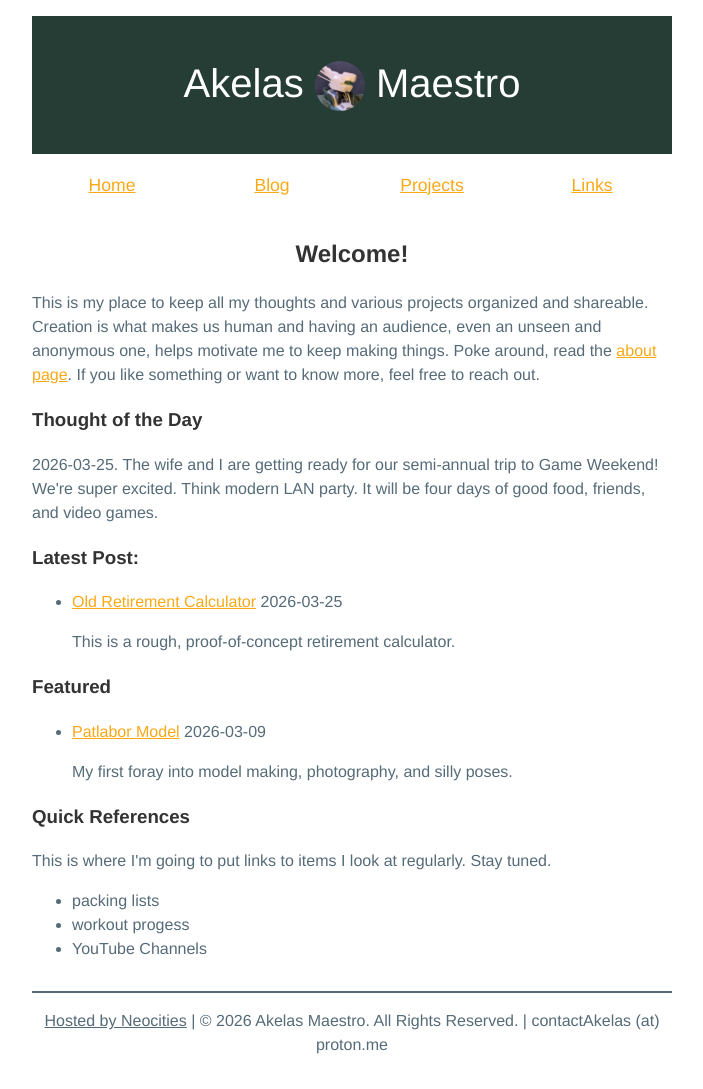
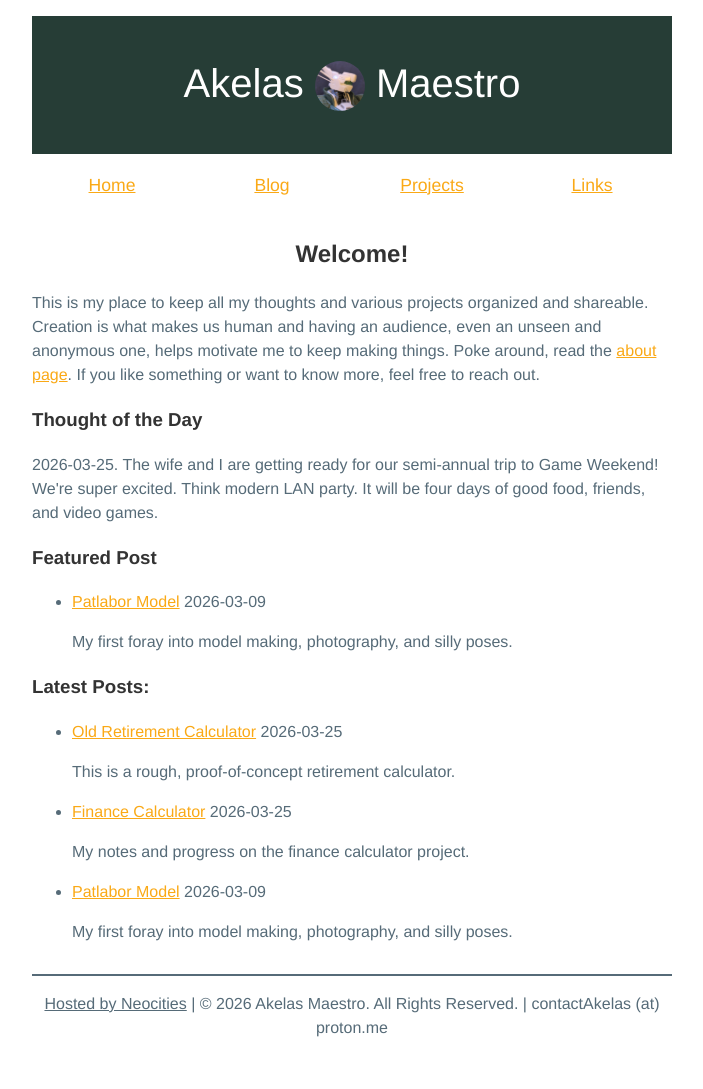
Before and after one commit to AkelasMaestro/Neocities, a Jekyll site: the page built from index.html, in a window 1280 px wide. Shown: the whole page, without its empty margins (288-991 px from the left). Built offline with Jekyll 4.4.1, drawn with Linux system fonts in a browser that asks for light colours.

Commit message:
update styling and home page

```diff
--- a/index.html
+++ b/index.html
@@ -23,18 +23,7 @@ We're super excited. Think modern LAN party. It will be four days of good
 food, friends, and video games.
 </p>
 
-<h3>Latest Post:</h3>
-
-<ul class="myposts">
-{% for post in site.posts limit:1 %}
-  <li><a href="{{ post.url }}">{{ post.title }}</a>
-  <span class="postDate">{{ post.date | date: "%Y-%m-%d" }}</span>
-  {{ post.excerpt }}
-  </li>
-{% endfor %}
-</ul>
-
-<h3>Featured</h3>
+<h3>Featured Post</h3>
 
 <ul class="myposts">
   {% assign featured_post = site.posts | where: "title", "Patlabor Model" | first %}
@@ -44,6 +33,18 @@ food, friends, and video games.
   </li>
 </ul>
 
+<h3>Latest Posts:</h3>
+
+<ul class="myposts">
+{% for post in site.posts limit:3 %}
+  <li><a href="{{ post.url }}">{{ post.title }}</a>
+  <span class="postDate">{{ post.date | date: "%Y-%m-%d" }}</span>
+  {{ post.excerpt }}
+  </li>
+{% endfor %}
+</ul>
+
+<!--
 <h3>Quick References</h3>
 
 <p>
@@ -55,3 +56,4 @@ This is where I'm going to put links to items I look at regularly. Stay tuned.
   <li>workout progess</li>
   <li>YouTube Channels</li>
 </ul>
+-->
--- a/webdesign.css
+++ b/webdesign.css
@@ -21,6 +21,25 @@ body {
     background-color: var(--background-color);
 }
 
+h2 { /* titles of posts and articles */
+  text-align: center;
+}
+
+h2,
+h3,
+h4,
+strong {
+    color: var(--strong-color);
+}
+
+a {
+    color: var(--links-color);
+}
+
+.myposts ul { /* Used for listing posts and projects */
+  list-style-type: none;
+}
+
 /* Set the default image size for all content */
 .post-content img {
     max-width: 50%;  /* Limit the image width to the container’s width */
@@ -29,7 +48,7 @@ body {
     margin: 0 auto;
 }
 
-/* Start of the primary website header styling */
+/* Start of the primary website header */
 header {
     background-color: var(--header-background);
     background-position: center top;
@@ -74,9 +93,9 @@ header a:hover {
   object-position: 0% 50%;
   vertical-align: middle; /* lower the image so it centers with text */
 }
-/*End of primary website header styling */
+/*End of primary website header */
 
-/* Start of Navigation Links Styling */
+/* Start of Navigation Links */
 nav ul {
   font-size: 1.1rem;
   display: flex;
@@ -98,23 +117,7 @@ nav li a {
   text-align: center;
   padding: 1em 0;
 }
-/* End of Navigation Links styling */
-
-h2 {
-  text-align: center;
-}
-
-h1,
-h2,
-h3,
-h4,
-strong {
-    color: var(--strong-color);
-}
-
-a {
-    color: var(--links-color);
-}
+/* End of Navigation Links */
 
 /* formats for forms. Currently only used for the finance calculator */
 .form-section {
@@ -162,7 +165,6 @@ input[type="range"] {
 /*End of forms styling */
 
 /* footer formats */
-
 footer {
     text-align: center;
     border-top: 2px solid var(--body-text);
@@ -174,3 +176,4 @@ footer {
 footer a {
   color: var(--body-text);
 }
+/* End of footer formats */
```
